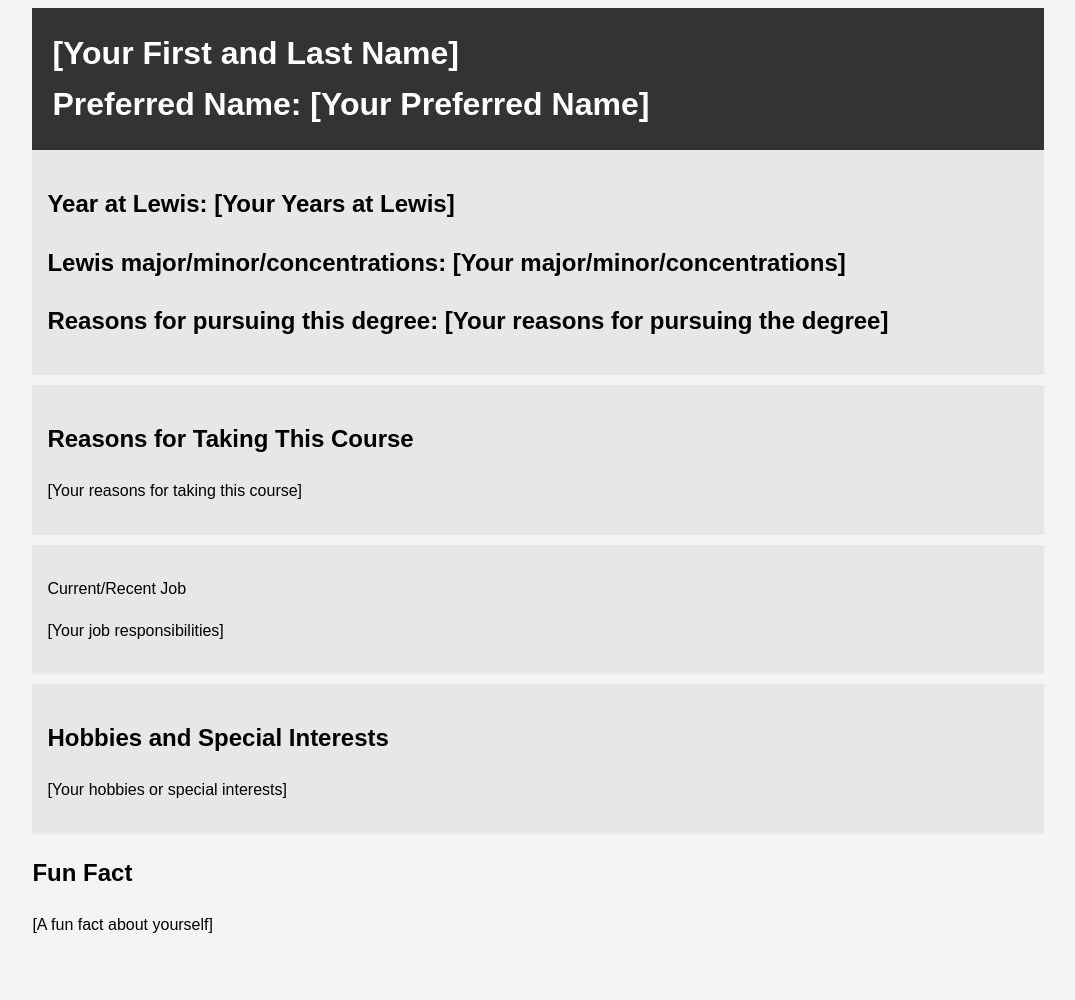
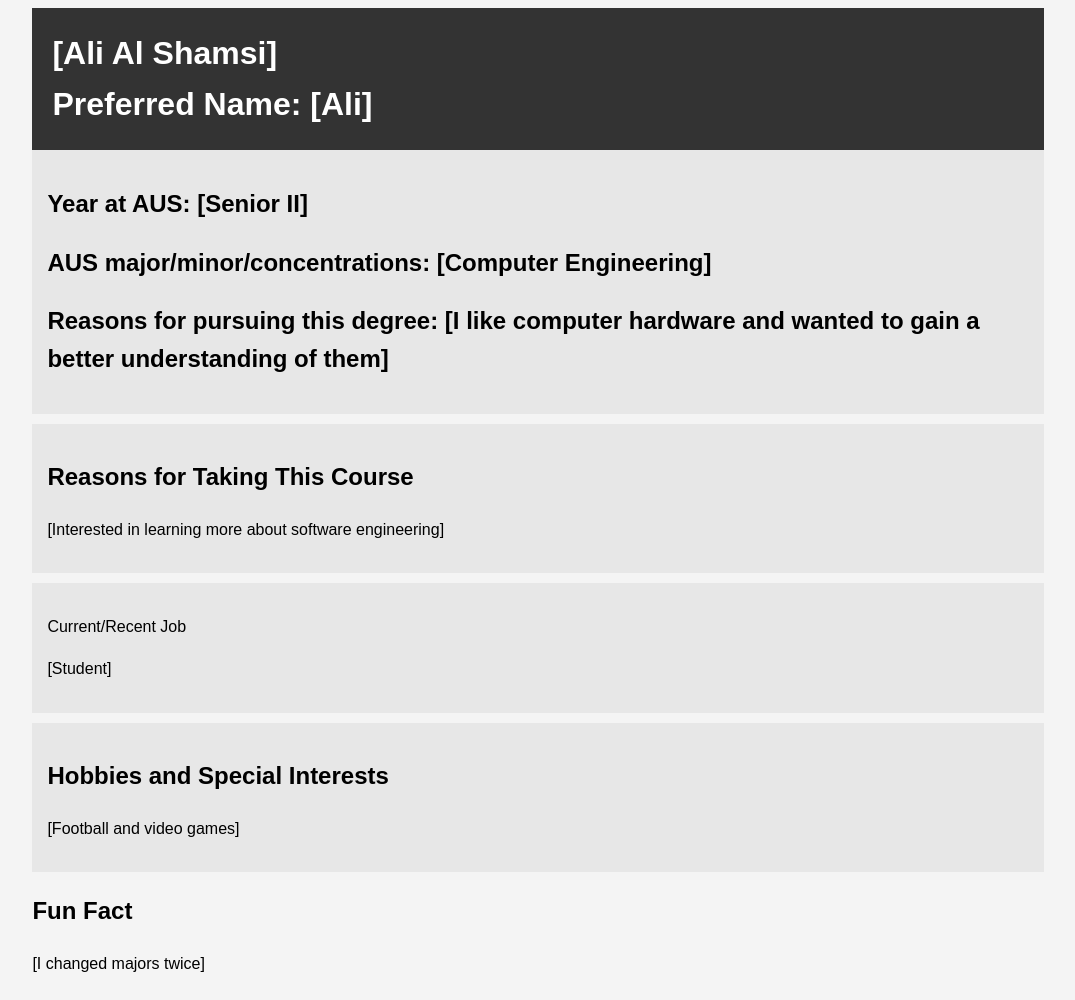
Before and after one commit to Katawi/me, a plain HTML site: page index.html in a window 1280 px wide. Shown: the whole page, without its empty margins (102-1177 px from the left). Before the commit the page ends 962 px from the top, so only its background shows below. Drawn offline with Linux system fonts and the light colour scheme.

Commit message:
Update index.html

```diff
--- a/index.html
+++ b/index.html
@@ -31,34 +31,34 @@
 <body>
     <div class="container">
         <header class="main-info">
-            <h1>[Your First and Last Name]</h1>
-            <h1>Preferred Name: [Your Preferred Name]</h1>
+            <h1>[Ali Al Shamsi]</h1>
+            <h1>Preferred Name: [Ali]</h1>
         </header>
 
         <section class="lewis">
-			<h2>Year at Lewis: [Your Years at Lewis]</h2>
-			<h2>Lewis major/minor/concentrations: [Your major/minor/concentrations]</h2>
-			<h2>Reasons for pursuing this degree: [Your reasons for pursuing the degree]</h2>
+			<h2>Year at AUS: [Senior II]</h2>
+			<h2>AUS major/minor/concentrations: [Computer Engineering]</h2>
+			<h2>Reasons for pursuing this degree: [I like computer hardware and wanted to gain a better understanding of them]</h2>
         </section>
 
 		<section class="course">
             <h2>Reasons for Taking This Course</h2>
-            <p>[Your reasons for taking this course]</p>
+            <p>[Interested in learning more about software engineering]</p>
         </section>
 
 		<section class="job">
             <p>Current/Recent Job</p>
-			<p>[Your job responsibilities]</p>
+			<p>[Student]</p>
         </section>
 
         <section class="hobbies">
             <h2>Hobbies and Special Interests</h2>
-            <p>[Your hobbies or special interests]</p>
+            <p>[Football and video games]</p>
         </section>
 
         <section class="fun-fact">
             <h2>Fun Fact</h2>
-            <p>[A fun fact about yourself]</p>
+            <p>[I changed majors twice]</p>
         </section>
     </div>
 </body>
```
